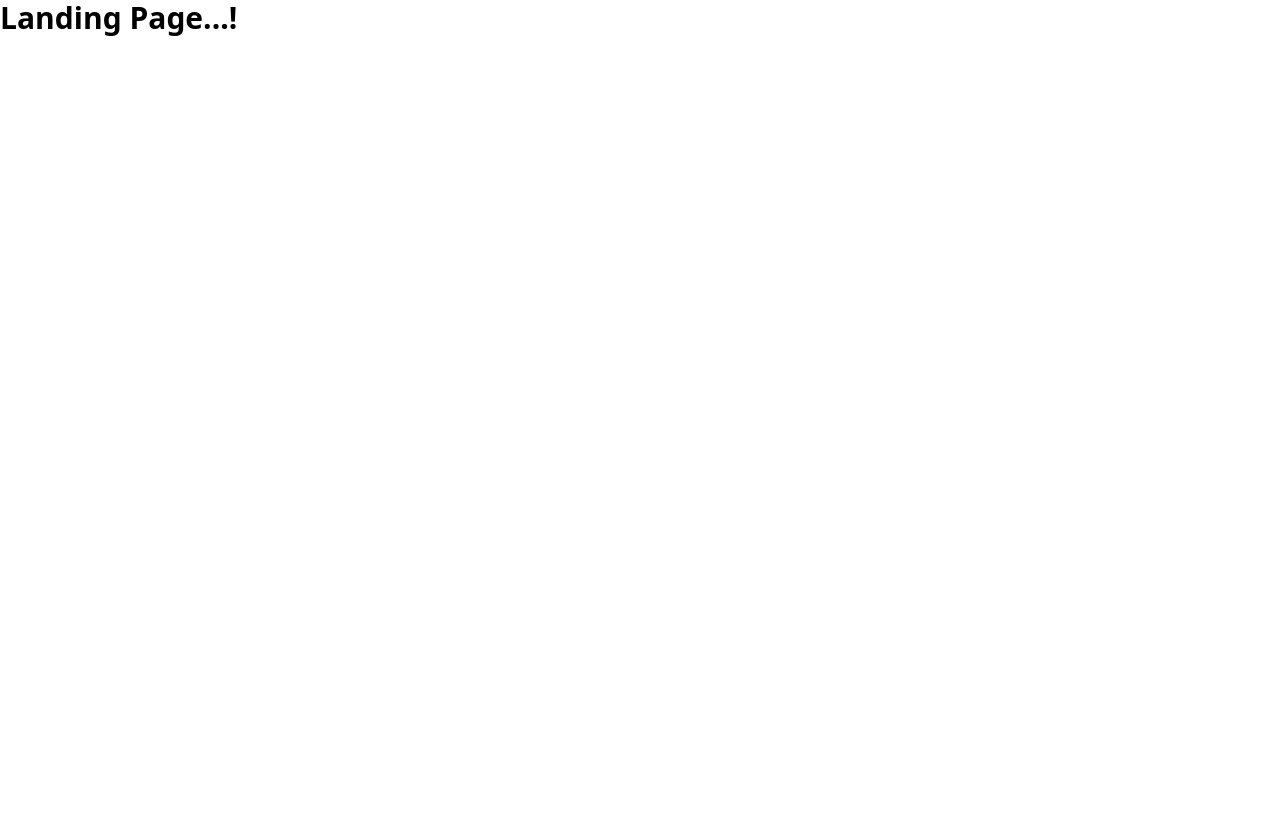
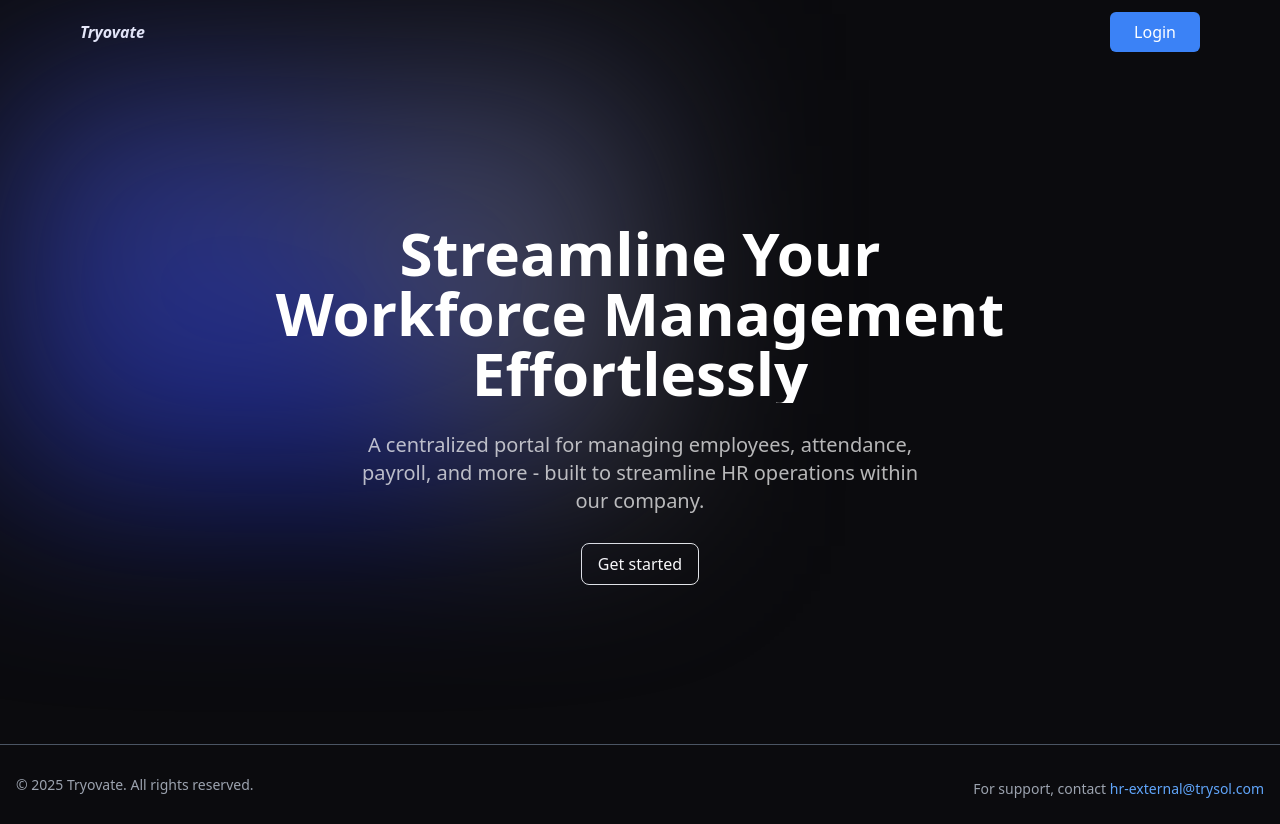
Before and after one commit to trysoltryovate/tryovate_app, a React (Vite) app: page / in a window 1280 px wide. Before the commit the page ends 800 px from the top, so only its background shows below. Built offline with nearby package versions, Linux system fonts and the light colour scheme.

Commit message:
feat: add initial landing page layout and styling

```diff
--- a/src/components/Navbar.jsx
+++ /dev/null
@@ -1,15 +0,0 @@
-export default function Navbar() {
-  return (
-    <>
-      <header className="container h-16 w-full">
-        <nav className="flex h-full w-full items-center justify-between">
-          <h4 className="font-bold italic">Tryovate</h4>
-
-          <button className="rounded-md bg-blue-500 px-4 py-1 text-white transition-all duration-300 ease-linear hover:bg-blue-700 hover:shadow-md md:px-6 md:py-2 md:font-medium">
-            Login
-          </button>
-        </nav>
-      </header>
-    </>
-  );
-}
--- a/src/index.css
+++ b/src/index.css
@@ -10,4 +10,43 @@ html {
   body {
     @apply h-full w-full overflow-x-hidden;
   }
+
+  /* Scrollbar Track (Background) */
+  *::-webkit-scrollbar {
+    background-color: rgb(47, 46, 46);
+    width: 6px;
+    height: 6px;
+  }
+
+  /* Scrollbar Thumb (Draggable part) */
+  *::-webkit-scrollbar-thumb {
+    background-color: #5f6061;
+    border-radius: 10px;
+  }
+
+  /* Scrollbar Thumb on Hover */
+  *::-webkit-scrollbar-thumb:hover {
+    background-color: #3e4348;
+  }
+
+  /* Scrollbar Track (Invisible background) */
+  *::-webkit-scrollbar-track {
+    background-color: transparent;
+  }
+
+  /* Scrollbar Corner (if applicable) */
+  *::-webkit-scrollbar-corner {
+    background-color: transparent;
+  }
 }
+
+.blob {
+  background: conic-gradient(
+    from 2.35rad,
+    rgba(23, 46, 246, 0.643),
+    rgba(133, 134, 143, 0.5)
+  );
+}
+/* .blob {
+  background: conic-gradient(from 2.35rad, #c76000, rgba(7, 29, 228, 0.5));
+} */
--- a/src/pages/Landing.jsx
+++ b/src/pages/Landing.jsx
@@ -1,9 +1,57 @@
+import { Link } from "react-router-dom";
+
 export default function Landing() {
   return (
     <>
-      <div>
-        <h1 className="text-3xl font-bold">Landing Page...!</h1>
-      </div>
+      <header className="h-16 w-full bg-[#0b0b0e] text-white">
+        <nav className="container flex h-full w-full items-center justify-between">
+          <Link className="font-bold italic" to={"/"} title="Go to Home page">
+            Tryovate
+          </Link>
+
+          <button
+            className="rounded-md bg-blue-500 px-4 py-1 text-white transition-all duration-300 ease-linear hover:bg-blue-700 hover:shadow-md md:px-6 md:py-2 md:font-medium"
+            title="Login to Tryovate"
+          >
+            Login
+          </button>
+        </nav>
+      </header>
+      <main className="bg-[#0b0b0e]">
+        <section className="container flex min-h-[85vh] w-full flex-col items-center justify-center gap-y-2 overflow-hidden text-white md:gap-y-3">
+          <span className="blob absolute left-0 top-20 -z-0 size-1/2 blur-[100px]" />
+          <h3 className="z-10 overflow-hidden text-center text-3xl font-bold sm:text-5xl md:text-6xl xl:w-[70%] 2xl:w-[60%]">
+            Streamline Your Workforce Management Effortlessly
+          </h3>
+          <p className="z-20 mx-auto flex w-10/12 flex-wrap justify-center gap-2 py-4 text-center opacity-70 md:w-2/3 md:text-xl xl:w-[50%]">
+            A centralized portal for managing employees, attendance, payroll,
+            and more - built to streamline HR operations within our company.
+          </p>
+          <Link
+            to={"/login"}
+            className="rounded-lg border px-4 py-2 font-medium hover:bg-white hover:text-black hover:shadow-lg"
+          >
+            Get started
+          </Link>
+        </section>
+      </main>
+      <footer className="h-20 w-full bg-[#0b0b0e] text-white">
+        <div className="container flex h-full flex-col items-center justify-center border-t border-gray-600 px-4 md:flex-row md:justify-between">
+          <p className="text-sm text-gray-400">
+            &copy; {new Date().getFullYear()} Tryovate. All rights reserved.
+          </p>
+
+          <p className="mt-2 text-sm text-gray-400">
+            For support, contact{" "}
+            <a
+              href="mailto:hr-external@trysol.com"
+              className="text-blue-400 hover:underline"
+            >
+              hr-external@trysol.com
+            </a>
+          </p>
+        </div>
+      </footer>
     </>
   );
 }
```
